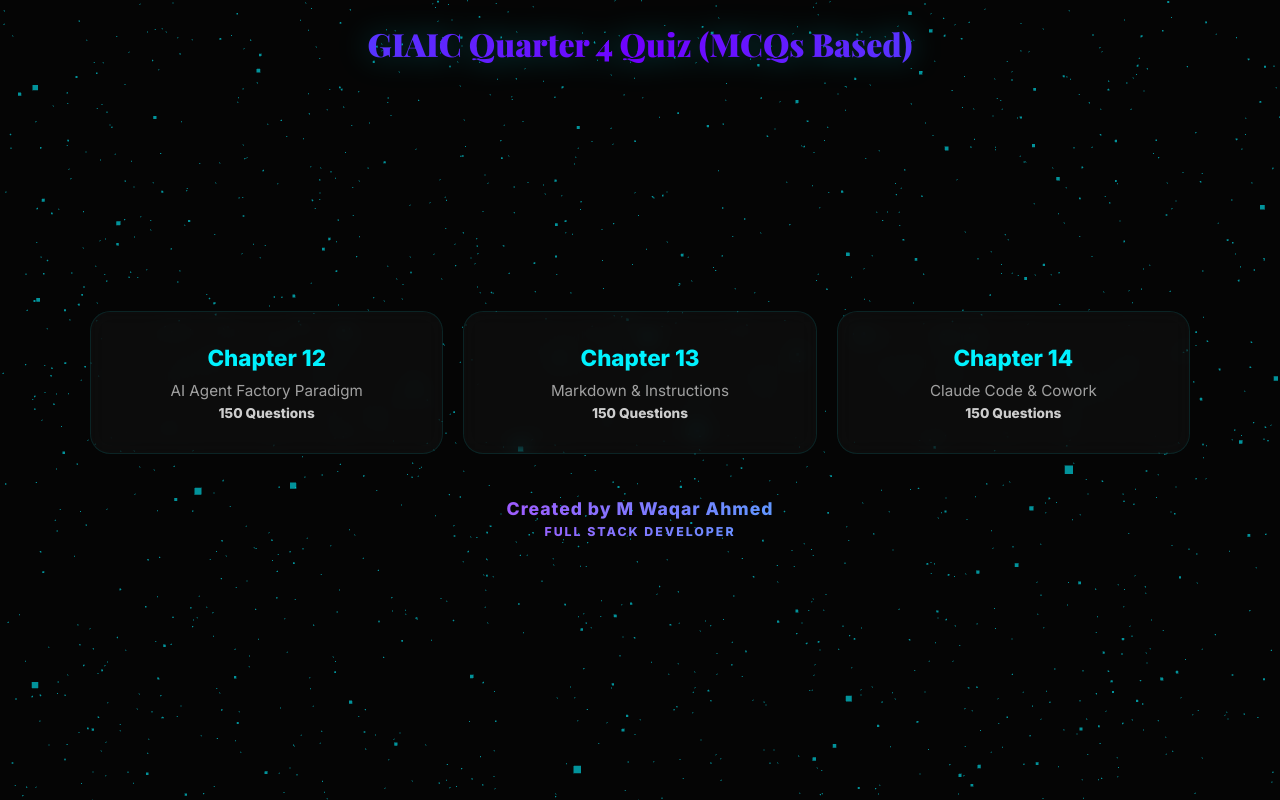
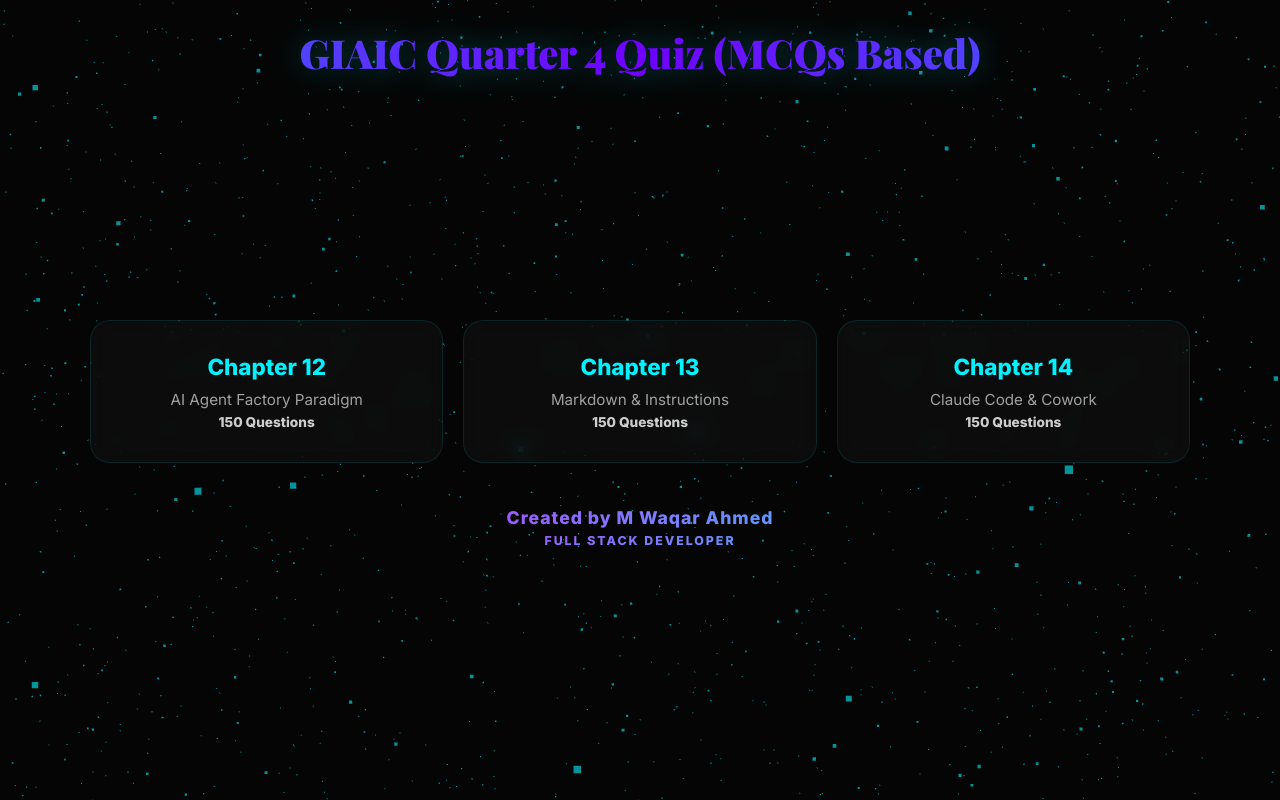
Before and after one commit to MWaqarAhmedGH/exam-prep-quiz, a plain HTML site: page index.html in a window 1280 px wide. Drawn offline with nearby package versions, Linux system fonts and the light colour scheme; animation ran at ten frames a second.

Commit message:
style: increase main title font size for better prominence

```diff
--- a/index.html
+++ b/index.html
@@ -76,9 +76,9 @@
 
         .main-title {
             text-align: center;
-            padding: 1.5vh 0;
+            padding: 2vh 0;
             font-family: 'Playfair Display', serif;
-            font-size: clamp(1.4em, 4vh, 2.5em);
+            font-size: clamp(1.6em, 5vh, 3.2em);
             font-weight: 900;
             background: linear-gradient(90deg, #00f2ff, #7000ff, #00f2ff);
             background-size: 200% auto;
```
